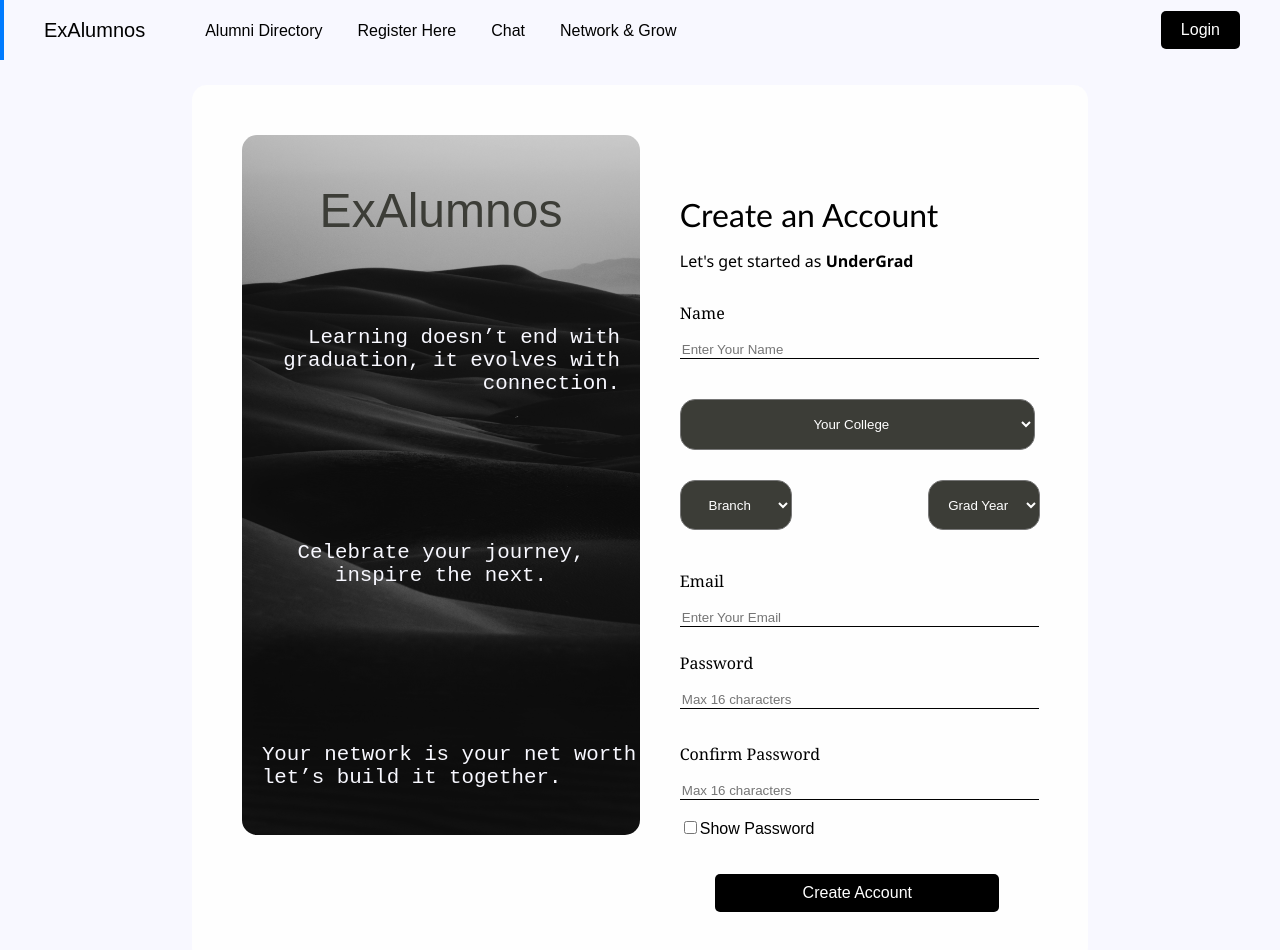
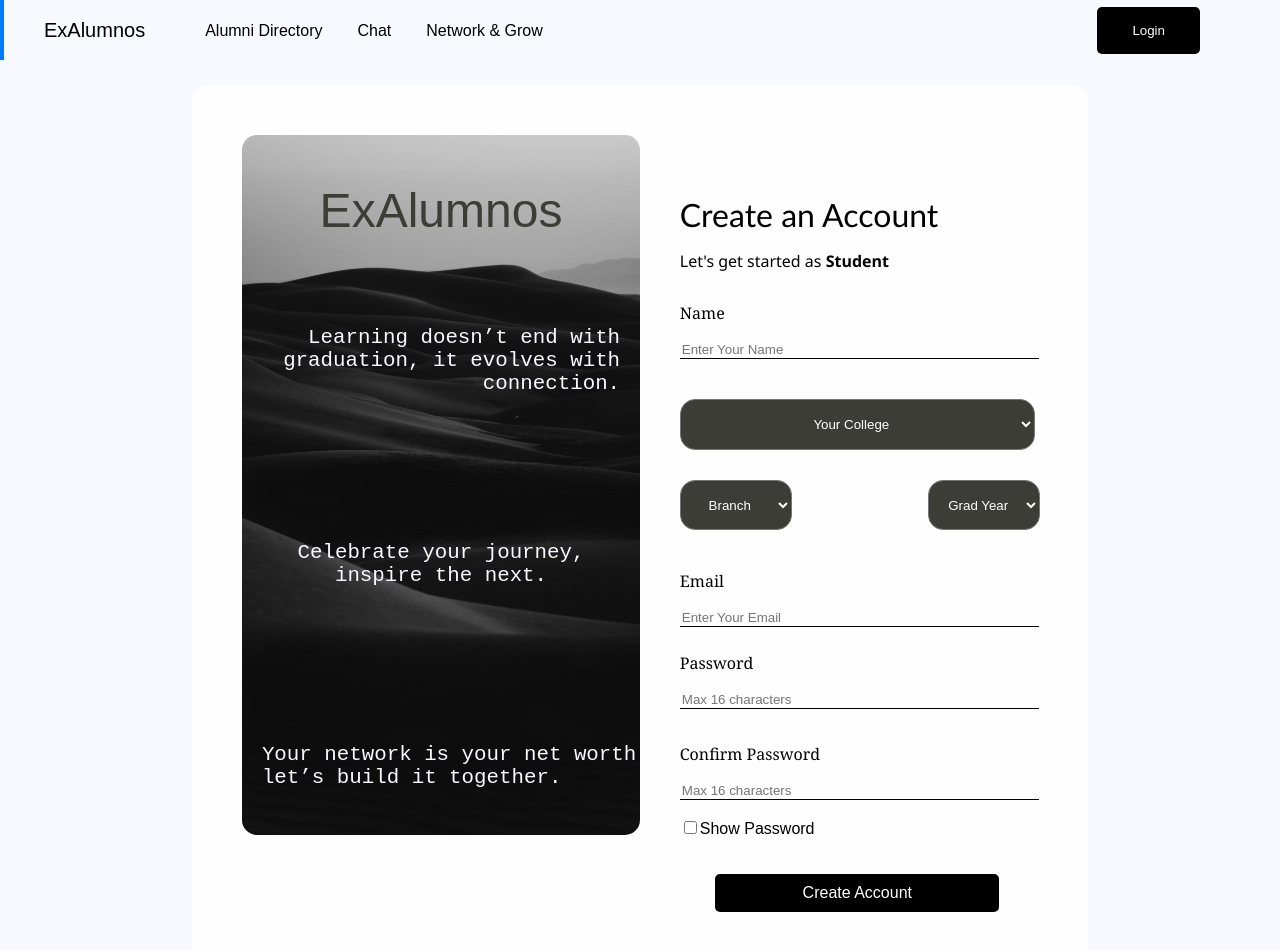
Before and after one commit to Harsh-26626/ExAlumnos, a website: page Homepage/Studentsignup.html in a window 1280 px wide. Drawn offline with Linux system fonts and the light colour scheme.

Commit message:
header common

```diff
--- a/Homepage/Studentsignup.html
+++ b/Homepage/Studentsignup.html
@@ -11,48 +11,6 @@
       font-family: Arial, sans-serif;
       background-color: #F8F8FF;
   }
-
-  .navbar {
-  display: flex;
-  align-items:center;
-  justify-content: space-between;
-  padding: 0 40px;
-  height: 60px;
-  border-left: 4px solid #007bff;
-}
-
-.site-name {
-  font-size: 20px;
-  font-weight: normal;
-}
-
-.nav-links {
-  display: flex;
-  gap: 20px;
-}
-
-.nav-links a {
-  text-decoration: none;
-  justify-content: space-between;
-  color: black;
-  font-size: 16px;
-  margin-left: 15px;
-  margin-top: 3px;
-}
-
-.cta-button {
-  padding: 10px 20px;
-  background-color: black;
-  color: white;
-  border: none;
-  border-radius: 5px;
-  cursor: pointer;
-  font-size: 16px;
-}
-
-.cta-button:hover {
-  background-color: #333;
-}
 
   .title{
           margin-top: 60px;
@@ -174,18 +132,15 @@
 
 </style>
 <body>
-    <header class="navbar">
-        <div class="site-name">
-            <nav class="nav-links">
-                <div class="nav-links" onclick="window.location.href='index.html'">ExAlumnos</div>
-                <a href="directory.html" style="margin-left: 40px;">Alumni Directory</a>
-                <a href="Studentsignup.html">Register Here</a>
-                <a href="#">Chat</a>
-                <a href="#">Network & Grow</a>
-            </nav>
-        </div>
-        <button class="cta-button">Login</button>
-      </header>
+  <header id="header-placeholder"></header>
+
+<script>
+  fetch('header.html')
+    .then(response => response.text())
+    .then(data => {
+      document.getElementById('header-placeholder').innerHTML = data;
+    });
+</script>
 
     <div class="background">
         <div id="imgcontainer">
@@ -196,7 +151,7 @@
         </div>
         <div style="padding-left: 5%;">
             <nav class="title">Create an Account</nav>
-            <p style="font-family:'Segoe UI', Tahoma, Geneva, Verdana, sans-serif;">Let's get started as <b>UnderGrad</b></p>
+            <p style="font-family:'Segoe UI', Tahoma, Geneva, Verdana, sans-serif;">Let's get started as <b>Student</b></p>
             <!-- Registration Form -->
             <form id="registrationForm">
               <div style="margin-top:30px;">
--- /dev/null
+++ b/Homepage/header.html
@@ -0,0 +1,94 @@
+<!DOCTYPE html>
+<style>
+    .navbar {
+    display: flex;
+    align-items:center;
+    justify-content: space-between;
+    padding: 0 40px;
+    height: 60px;
+    border-left: 4px solid #007bff; /* Blue vertical line */
+  }
+
+  .site-name {
+    font-size: 20px;
+    font-weight: normal;
+  }
+
+  .nav-links {
+    display: flex;
+    gap: 20px;
+  }
+
+  .nav-links a {
+    text-decoration: none;
+    justify-content: space-between;
+    color: black;
+    font-size: 16px;
+    margin-left: 15px;
+    margin-top: 3px;
+  }
+
+  .dropdown {
+  position: relative;
+  display: inline-block;
+  padding: 6px 15px;
+  background-color: black;
+  color: white;
+  border: none;
+  border-radius: 5px;
+  cursor: pointer;
+  font-size: 16px;
+  margin-right: 40px;
+}
+
+.dropbtn {
+  background-color: black;
+  color: white;
+  padding: 10px 20px;
+  border: none;
+  cursor: pointer;
+}
+
+.dropdown-content {
+  display: none;
+  position: absolute;
+  background-color: black;
+  z-index: 1;
+  min-width: 160px;
+}
+
+
+.dropdown-content a {
+  display: block;
+  color: white;
+  padding: 10px 15px;
+  text-decoration: none;
+}
+
+.dropdown-content a:hover {
+  background-color: #333;
+}
+
+.dropdown:hover .dropdown-content {
+  display: block;
+}
+</style>
+    <header id="header" class="navbar">
+        <div class="site-name">
+            <nav class="nav-links">
+                <div class="nav-links" style="cursor: pointer" onclick="window.location.href='index.html'">ExAlumnos</div>
+                <a href="directory.html" style="margin-left: 40px;">Alumni Directory</a>
+                <a href="#">Chat</a>
+                <a href="#">Network & Grow</a>
+            </nav>
+        </div>
+
+        <div class="dropdown">
+          <button class="dropbtn">Login</button>
+          <div class="dropdown-content">
+            <a href="#">Login as Student</a>
+            <a href="#">Login as Alumni</a>
+          </div>
+        </div>
+    </header>
+</html>
```
Also changed, not shown: Homepage/Aluminisignup.html (+12 -54 lines), Homepage/directory.html (+8 -54 lines), Homepage/index.html (+1 -3 lines).
